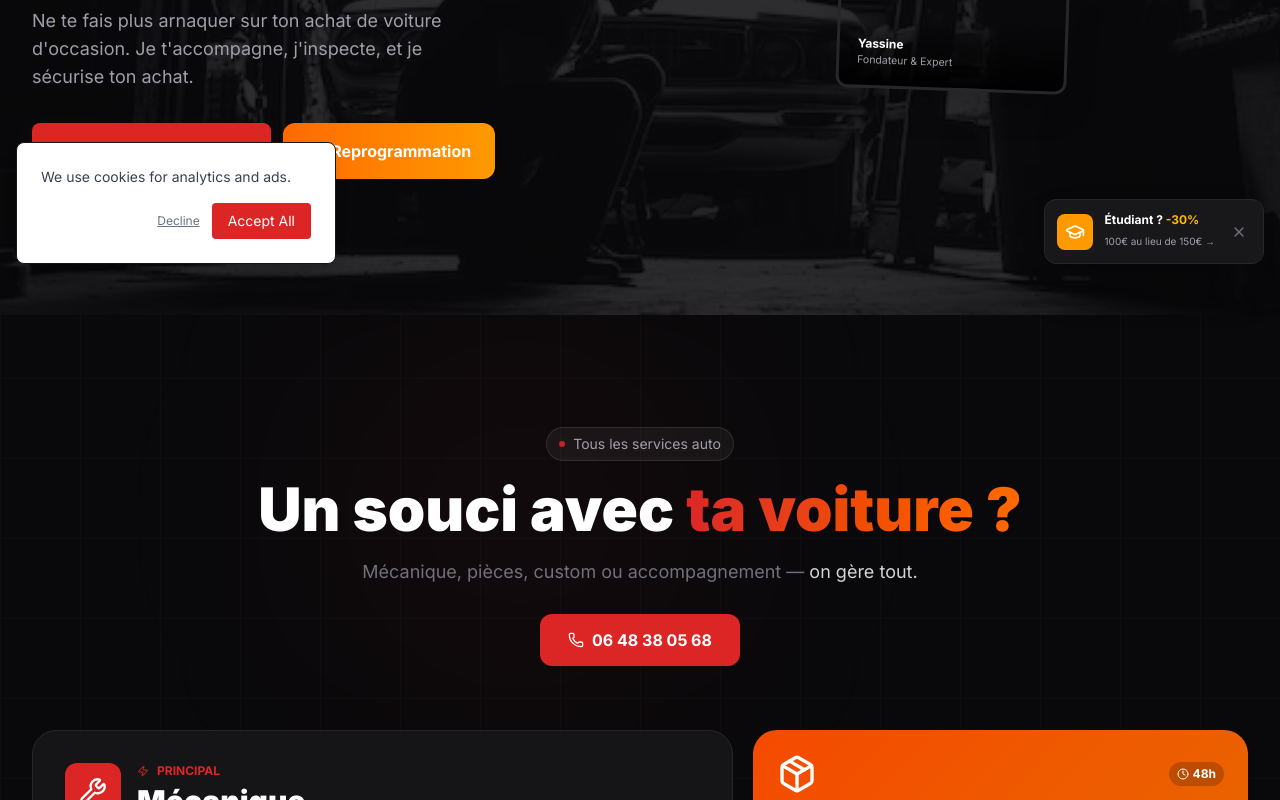
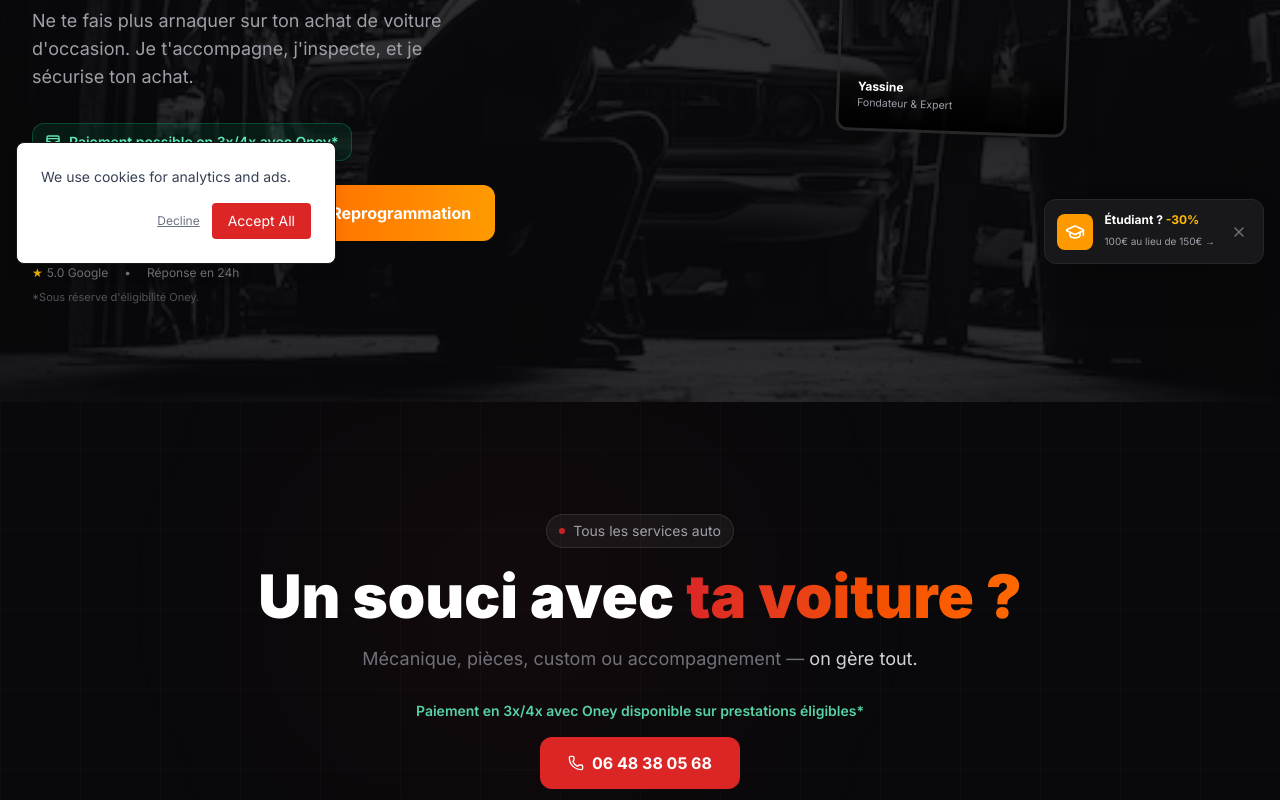
Before and after one commit to yassautopro34-blip/CODE-Web-Yassauto, a Next.js app: page / in a window 1280 px wide. Shown: the part 520-1320 px from the top of the page. Built offline with nearby package versions, Linux system fonts and the light colour scheme; no server answers; the database is empty; grey boxes are pictures that could not be loaded.

Commit message:
feat(marketing): mettre en avant le paiement 3x/4x avec Oney

```diff
--- a/src/app/(main)/faq/page.tsx
+++ b/src/app/(main)/faq/page.tsx
@@ -245,7 +245,7 @@ const faqSections: FAQSection[] = [
       },
       {
         question: "Paiements acceptes ?",
-        answer: "Carte bancaire, especes et paiement en ligne securise.",
+        answer: "Carte bancaire, especes, paiement en ligne securise, et paiement en 3x/4x avec Oney (selon eligibilite).",
       },
       {
         question: "Garantie des reparations ?",
--- a/src/app/(main)/mecanique/page.tsx
+++ b/src/app/(main)/mecanique/page.tsx
@@ -29,6 +29,9 @@ export default function Mecanique() {
             <span className="inline-flex items-center gap-1.5 bg-green-500/10 text-green-400 px-3 py-1 rounded-full border border-green-500/20">
               <span className="w-2 h-2 bg-green-400 rounded-full animate-pulse"></span>
               Disponible
+            </span>
+            <span className="inline-flex items-center gap-1.5 bg-emerald-500/10 text-emerald-300 px-3 py-1 rounded-full border border-emerald-500/30">
+              3x/4x avec Oney*
             </span>
           </div>
         </div>
--- a/src/components/home/HeroSection.tsx
+++ b/src/components/home/HeroSection.tsx
@@ -4,7 +4,7 @@ import { Button } from "@/components/Button";
 import Image from "next/image";
 import VideoCard from "@/components/home/video-card";
 import { trackButtonClick } from "@/lib/gtag";
-import { Wrench, Cpu } from "lucide-react";
+import { Wrench, Cpu, WalletCards } from "lucide-react";
 
 export const HeroSection: React.FC = () => {
   const handleTracking = useCallback((eventName: string) => {
@@ -47,6 +47,11 @@ export const HeroSection: React.FC = () => {
               Je t&apos;accompagne, j&apos;inspecte, et je sécurise ton achat.
             </p>
 
+            <div className="inline-flex items-center gap-2 bg-emerald-500/10 border border-emerald-500/30 text-emerald-300 px-3 py-2 rounded-xl text-xs md:text-sm font-semibold mb-4 md:mb-6">
+              <WalletCards className="w-4 h-4" />
+              Paiement possible en 3x/4x avec Oney*
+            </div>
+
             {/* Boutons optimisés */}
             <div className="flex flex-col sm:flex-row gap-3 justify-center md:justify-start">
               <Link
@@ -80,6 +85,7 @@ export const HeroSection: React.FC = () => {
               <span>•</span>
               <span>Réponse en 24h</span>
             </div>
+            <p className="text-[11px] text-zinc-600 mt-2">*Sous réserve d&apos;éligibilité Oney.</p>
           </div>
 
           {/* Visual Element */}
--- a/src/components/home/ServicesGrid.tsx
+++ b/src/components/home/ServicesGrid.tsx
@@ -26,6 +26,10 @@ export const ServicesGrid: React.FC = () => {
 
           <p className="text-zinc-500 text-sm md:text-base lg:text-lg max-w-xl mx-auto mb-5 md:mb-7">
             Mécanique, pièces, custom ou accompagnement — <span className="text-zinc-300">on gère tout.</span>
+          </p>
+
+          <p className="text-emerald-300/90 text-xs md:text-sm font-semibold mb-4">
+            Paiement en 3x/4x avec Oney disponible sur prestations éligibles*
           </p>
 
           <a
@@ -155,7 +159,7 @@ export const ServicesGrid: React.FC = () => {
             <span>•</span>
             <span>⚡ Réponse 24h</span>
             <span>•</span>
-            <span>💳 CB/Espèces</span>
+            <span>💳 CB/Espèces/3x4x Oney*</span>
             <span>•</span>
             <span>👥 +500 clients depuis 2023</span>
           </div>
@@ -176,6 +180,7 @@ export const ServicesGrid: React.FC = () => {
             ))}
           </div>
         </div>
+        <p className="text-center text-[11px] text-zinc-600 mt-3">*Sous réserve d&apos;acceptation par Oney.</p>
       </div>
     </section>
   );
--- a/src/components/mechanics/MechanicsForm.tsx
+++ b/src/components/mechanics/MechanicsForm.tsx
@@ -204,6 +204,10 @@ export const MechanicsForm: React.FC<MechanicsFormProps> = ({
             ? "Demander mon RDV Diagnostic"
             : "Envoyer ma demande"}
         </Button>
+        <p className="text-center text-xs text-zinc-500 -mt-1">
+          Paiement possible en 3x/4x avec Oney* selon la prestation
+        </p>
+        <p className="text-center text-[11px] text-zinc-400 -mt-2">*Sous réserve d&apos;éligibilité et d&apos;acceptation Oney.</p>
       </form>
     </div>
   );
--- a/src/components/pieces/PiecesForm.tsx
+++ b/src/components/pieces/PiecesForm.tsx
@@ -28,7 +28,6 @@ export const PiecesForm: React.FC<PiecesFormProps> = ({
   updateFormData,
   handleSubmit,
   isProcessing,
-  errors = {},
 }) => {
   return (
     <form onSubmit={handleSubmit} className="space-y-8">
@@ -345,8 +344,9 @@ export const PiecesForm: React.FC<PiecesFormProps> = ({
       </Button>
 
       <p className="text-center text-xs text-zinc-500">
-        Réponse sous 24h • Devis sans engagement • Paiement sécurisé
+        Réponse sous 24h • Devis sans engagement • Paiement sécurisé • 3x/4x avec Oney*
       </p>
+      <p className="text-center text-[11px] text-zinc-400 mt-1">*Sous réserve d&apos;éligibilité et d&apos;acceptation Oney.</p>
     </form>
   );
 };
```
